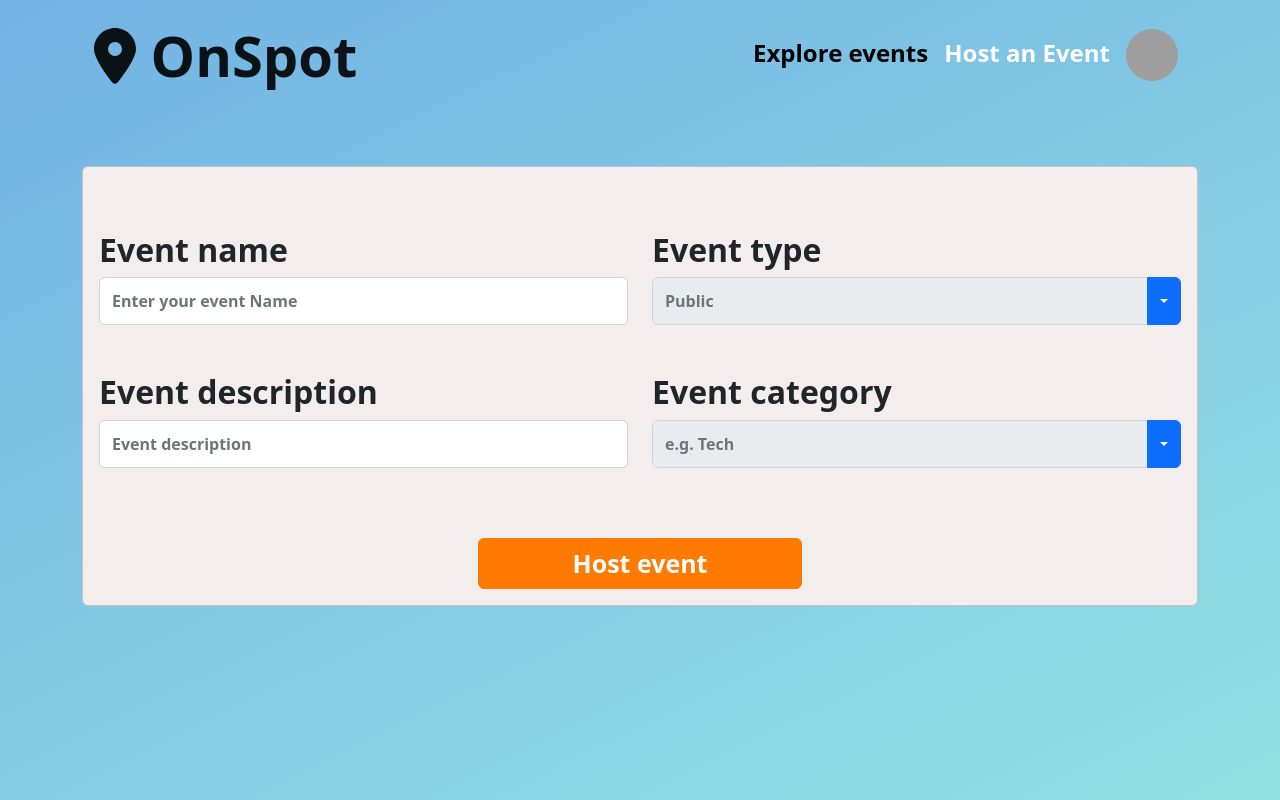
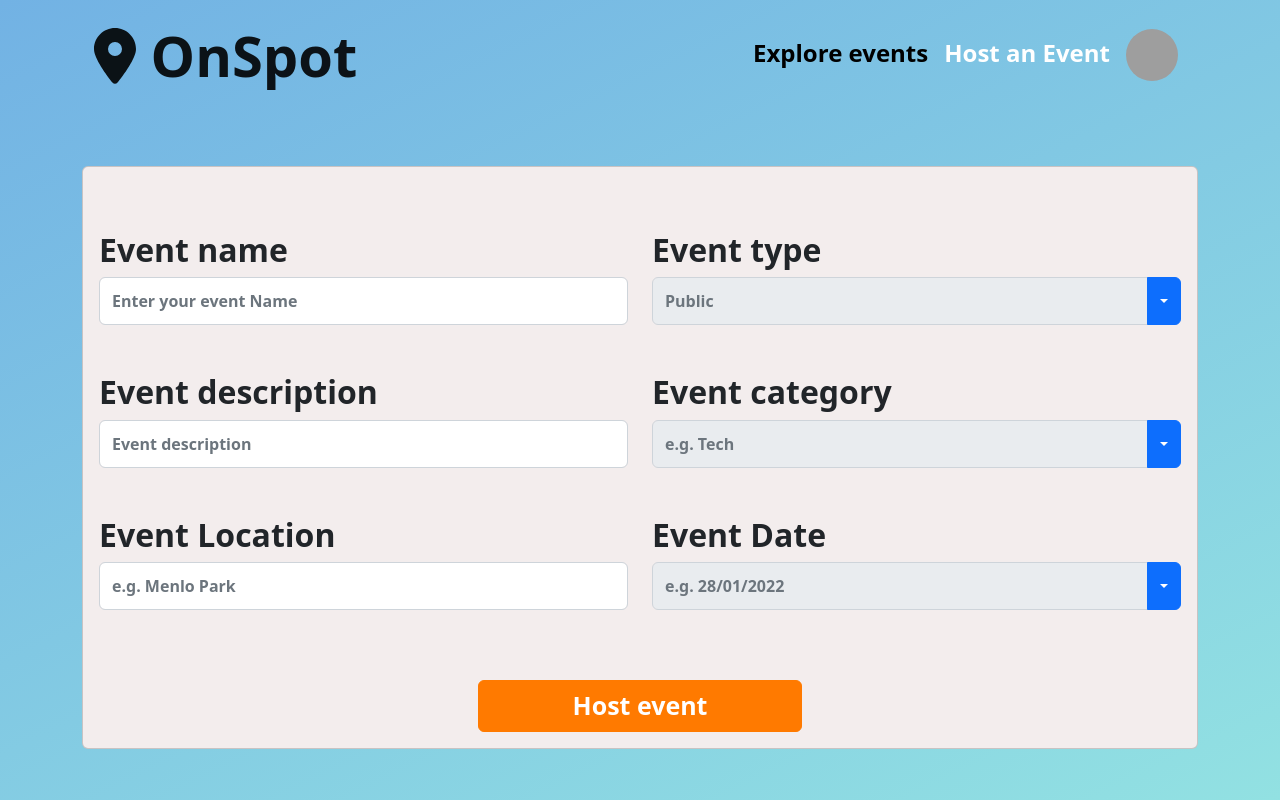
Before and after one commit to MartinYordanov374/OnSpot, a React (Create React App) app: page /HostEvent in a window 1280 px wide. Built offline with nearby package versions, Linux system fonts and the light colour scheme; grey boxes are pictures that could not be loaded.

Commit message:
Added event location and event date input fields

```diff
--- a/src/Components/HostAnEventComponent/HostAnEventPageComponent.js
+++ b/src/Components/HostAnEventComponent/HostAnEventPageComponent.js
@@ -52,12 +52,28 @@ handleSelect(value){
                                     <Dropdown.Item eventKey = {'Business'} >Business</Dropdown.Item>
                                     <Dropdown.Item eventKey = {'Hangout'} >Hangout</Dropdown.Item>
                                     <Dropdown.Item eventKey = {'Other'} >Other</Dropdown.Item>
+                                </DropdownButton>
+                            </InputGroup>
+                        </div>
+                    </div>
+
+                    <div className='row'>
+                    <div className='eventCategoryWrapper col-sm mt-5'>
+                            <h2 className='fieldLabel'>Event Location</h2>
+                            <FormControl className='inputField eventLocationField' placeholder='e.g. Menlo Park'/>
+
+                        </div>
+                        <div className='eventCategoryWrapper col-sm mt-5'>
+                            <h2 className='fieldLabel'>Event Date</h2>
+                            <InputGroup>
+                                <FormControl className='inputField eventDateField' placeholder='e.g. 28/01/2022' disabled='true'/>
+                                <DropdownButton className='inputFieldDropdown' id='dropdownAddon' onSelect={this.handleSelectDate}>
 
                                 </DropdownButton>
                             </InputGroup>
-
                         </div>
                     </div>
+
                     <div className='buttonWrapper d-flex justify-content-center mt-3'>
                         <Button className='hostEventButton'>Host event</Button>
                     </div>
```
